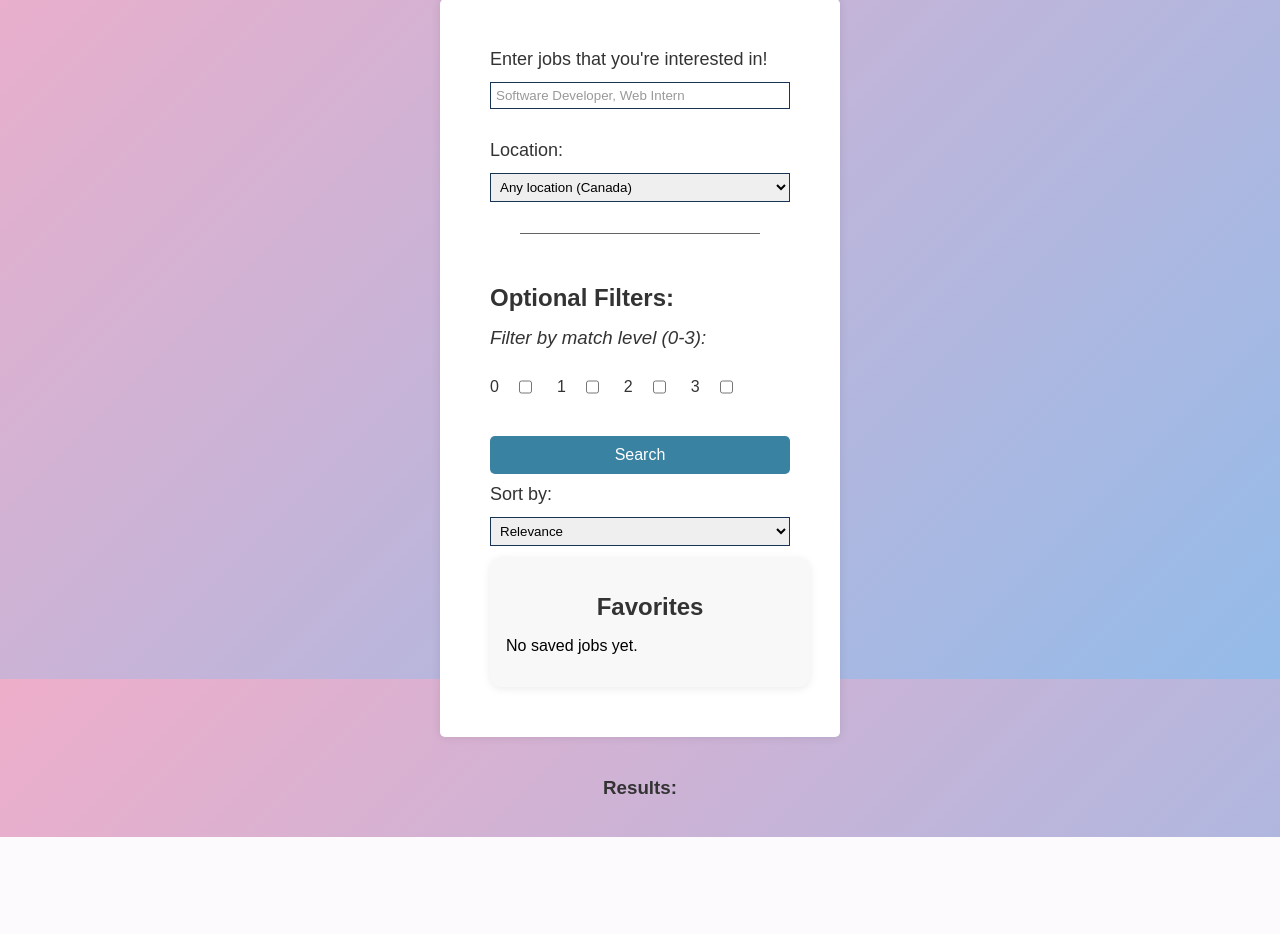
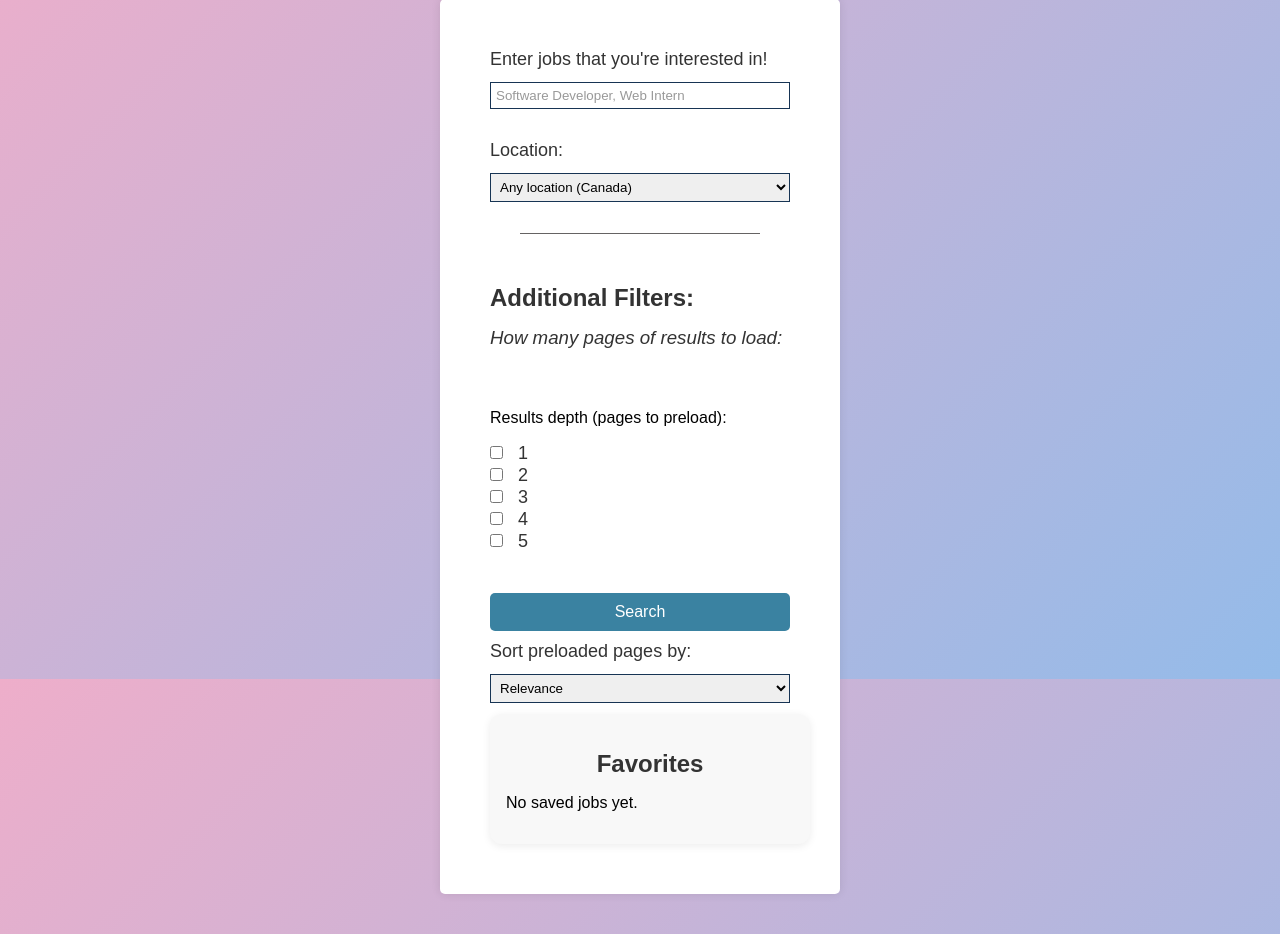
Before and after one commit to M-Valdy/JobHelp, a Flask app: page / in a window 1280 px wide. Shown: the part 121-1055 px from the top of the page. Before the commit the page ends 958 px from the top, so only its background shows below. Run offline with Flask 3, Linux system fonts and the light colour scheme.

Commit message:
load more feature

```diff
--- a/PresentationLayer/static/script.js
+++ b/PresentationLayer/static/script.js
@@ -1,10 +1,15 @@
 console.log("script loaded");
+
+let currentKeyword = "";
+let currentLocation = "";
+let currentPage = 1;
 
 document.addEventListener("DOMContentLoaded", () => {
     const searchBtn = document.getElementById("searchBtn");
     const keywordInput = document.getElementById("keywordInput");
     const locationSelect = document.getElementById("location");
     const resultsDiv = document.getElementById("results");
+    const loadMoreBtn = document.getElementById("loadMoreBtn");
 
     if (!searchBtn || !keywordInput || !locationSelect || !resultsDiv) {
         console.error("Missing required HTML elements.");
@@ -19,10 +24,20 @@ document.addEventListener("DOMContentLoaded", () => {
         }
     });
 
+    if (loadMoreBtn) {
+        loadMoreBtn.addEventListener("click", loadMoreJobs);
+    }
+
     async function searchJobs() {
         const keyword = keywordInput.value.trim();
         const selectedLocation = locationSelect.value;
         const sortOption = document.getElementById("sortOption").value;
+        let pageCount = 1; // default
+
+        const selectedBox = document.querySelector('input[name="pageCount"]:checked');
+        if (selectedBox) {
+            pageCount = parseInt(selectedBox.value, 10);
+        }
 
         if (!keyword) {
             resultsDiv.hidden = false;
@@ -34,12 +49,15 @@ document.addEventListener("DOMContentLoaded", () => {
         resultsDiv.innerHTML = "<p>Searching...</p>";
 
         try {
+            let allJobs = [];
+            let lastResponse = null;
+
+            for (let page = 1; page <= pageCount; page++) {
                 const response = await fetch(
-            `/api/jobs?keyword=${encodeURIComponent(keyword)}&location=${encodeURIComponent(selectedLocation)}`
+                    `/api/jobs?keyword=${encodeURIComponent(keyword)}&location=${encodeURIComponent(selectedLocation)}&page=${page}`
                 );
 
                 const data = await response.json();
-        console.log("Returned data:", data);
 
                 if (!response.ok) {
                     resultsDiv.innerHTML = `<p>Error: ${data.error || "Unknown error"}</p>`;
@@ -47,91 +65,66 @@ document.addEventListener("DOMContentLoaded", () => {
                 }
 
                 if (!data.data || data.data.length === 0) {
+                    break;
+                }
+
+                allJobs = allJobs.concat(data.data);
+                lastResponse = data;
+
+                if (!data.has_more) {
+                    break;
+                }
+            }
+
+            if (allJobs.length === 0) {
                 resultsDiv.innerHTML = "<p>No jobs found.</p>";
                 return;
             }
 
-        let jobs = data.data;
-
-        // relevance sort
+            // sort after all pages are collected
             if (sortOption === "relevance") {
                 const keywords = keyword.toLowerCase().split(/\s+/);
 
-            jobs.sort((a, b) => {
+                allJobs.sort((a, b) => {
                     function score(job) {
-                    const text = (
-                        (job.title || "") +
-                        " " +
-                        (job.company?.name || "") +
-                        " " +
-                        (job.location || "")
-                    ).toLowerCase();
+                        let count = 0;
+                        const title = (job.title || "").toLowerCase();
+                        const company = (job.company?.name || "").toLowerCase();
+                        const location = (job.location || "").toLowerCase();
 
-                    let count = 0;
                         keywords.forEach(word => {
-                        if (text.includes(word)) count++;
+                            if (title.includes(word)) count += 3;
+                            if (company.includes(word)) count += 1;
+                            if (location.includes(word)) count += 1;
                         });
 
                         return count;
                     }
 
-                return score(b) - score(a); // descending
+                    return score(b) - score(a);
                 });
             }
-        // newest sort
+
             if (sortOption === "newest") {
-            jobs.sort((a, b) => {
-                const dateA = new Date(a.date_posted || a.created_at || 0);
-                const dateB = new Date(b.date_posted || b.created_at || 0);
-
-                return dateB - dateA; // newest first
+                allJobs.sort((a, b) => {
+                    const dateA = new Date(a.listed_at || 0);
+                    const dateB = new Date(b.listed_at || 0);
+                    return dateB - dateA;
                 });
             }
 
             resultsDiv.innerHTML = "";
+            renderJobs(allJobs);
 
-        jobs.forEach(job => {
-            const companyName = job.company?.name || "Unknown";
-            const jobTitle = job.title || "No title";
-            const jobUrl = job.url || "#";
-            const jobLocation = job.location || "No location listed";
-            const companyLogo = job.company?.logo?.[0]?.url || "";
+            // keep track for Load More later
+            currentKeyword = keyword;
+            currentLocation = selectedLocation;
+            currentPage = Math.min(pageCount, lastResponse?.page || pageCount);
 
-            const jobId = job.id || `${jobTitle}-${companyName}-${jobLocation}`;
-            const alreadySaved = isFavorite(String(jobId));
-
-            const card = document.createElement("div");
-            card.className = "job-card";
-
-            card.innerHTML = `
-                ${companyLogo ? `<img src="${companyLogo}" alt="${companyName} logo" class="logo">` : ""}
-                <p><strong>${companyName}</strong></p>
-                <p>${jobTitle}</p>
-                <p>${jobLocation}</p>
-                <p><a href="${jobUrl}" target="_blank">Job Listing</a></p>
-                <button class="save-btn" ${alreadySaved ? "disabled" : ""}>
-                ${alreadySaved ? "Saved" : "Save to Favorites"}</button>
-            `;
-
-            // click handler
-            const saveButton = card.querySelector(".save-btn");
-            saveButton.addEventListener("click", function () {
-            addFavorite({
-                id: String(jobId),
-                title: jobTitle,
-                company: companyName,
-                location: jobLocation,
-                url: jobUrl,
-                logo: companyLogo
-            });
-
-                saveButton.textContent = "Saved";
-                saveButton.disabled = true;
-            });
-
-            resultsDiv.appendChild(card);
-            resultsDiv.appendChild(document.createElement("hr"));
-        });
+            const loadMoreBtn = document.getElementById("loadMoreBtn");
+            if (loadMoreBtn) {
+                loadMoreBtn.hidden = !lastResponse?.has_more;
+            }
 
         } catch (error) {
             console.error("Search failed:", error);
@@ -234,3 +227,103 @@ function extractSalary(job) {
     const numbers = matches.map(n => parseInt(n));
     return Math.max(...numbers);
 }
+
+function renderJobs(jobs) {
+    const resultsDiv = document.getElementById("results");
+
+    if (!resultsDiv) {
+        console.error("resultsDiv element not found");
+        return;
+    }
+
+    jobs.forEach(job => {
+        const companyName = job.company?.name || "Unknown";
+        const jobTitle = job.title || "No title";
+        const jobUrl = job.url || "#";
+        const jobLocation = job.location || "No location listed";
+        const companyLogo = job.company?.logo?.[0]?.url || "";
+
+        const jobId = job.id || `${jobTitle}-${companyName}-${jobLocation}`;
+        const alreadySaved = isFavorite(String(jobId));
+
+        const card = document.createElement("div");
+        card.className = "job-card";
+
+        card.innerHTML = `
+            ${companyLogo ? `<img src="${companyLogo}" alt="${companyName} logo" class="logo">` : ""}
+            <p><strong>${companyName}</strong></p>
+            <p>${jobTitle}</p>
+            <p>${jobLocation}</p>
+            <p><a href="${jobUrl}" target="_blank">Job Listing</a></p>
+            <button class="save-btn" ${alreadySaved ? "disabled" : ""}>
+                ${alreadySaved ? "Saved" : "Save to Favorites"}
+            </button>
+        `;
+
+        const saveButton = card.querySelector(".save-btn");
+        saveButton.addEventListener("click", function () {
+            addFavorite({
+                id: String(jobId),
+                title: jobTitle,
+                company: companyName,
+                location: jobLocation,
+                url: jobUrl,
+                logo: companyLogo
+            });
+
+            saveButton.textContent = "Saved";
+            saveButton.disabled = true;
+        });
+
+        resultsDiv.appendChild(card);
+        resultsDiv.appendChild(document.createElement("hr"));
+    });
+}
+
+async function loadMoreJobs() {
+    const loadMoreBtn = document.getElementById("loadMoreBtn");
+
+    loadMoreBtn.disabled = true;
+    loadMoreBtn.textContent = "Loading...";
+
+    try {
+        const nextPage = currentPage + 1;
+
+        const response = await fetch(
+            `/api/jobs?keyword=${encodeURIComponent(currentKeyword)}&location=${encodeURIComponent(currentLocation)}&page=${nextPage}`
+        );
+
+        const data = await response.json();
+        console.log("More jobs:", data);
+
+        if (!response.ok) {
+            return;
+        }
+
+        if (!data.data || data.data.length === 0) {
+            loadMoreBtn.hidden = true;
+            return;
+        }
+
+        renderJobs(data.data);
+        currentPage = nextPage;
+
+        loadMoreBtn.hidden = !data.has_more;
+
+    } catch (error) {
+        console.error("Load more failed:", error);
+    } finally {
+        loadMoreBtn.disabled = false;
+        loadMoreBtn.textContent = "Load More";
+    }
+}
+
+document.querySelectorAll('input[name="pageCount"]').forEach(box => {
+    box.addEventListener("change", function () {
+        if (this.checked) {
+            document.querySelectorAll('input[name="pageCount"]').forEach(b => {
+                if (b !== this) b.checked = false;
+            });
+        }
+    });
+});
--- a/PresentationLayer/static/style.css
+++ b/PresentationLayer/static/style.css
@@ -305,3 +305,17 @@ h3 {
     background: #aaa;
     cursor: not-allowed;
 }
+
+.filter-section {
+    margin-top: 15px;
+}
+
+.page-option {
+    margin-right: 10px;
+    font-weight: 500;
+    cursor: pointer;
+}
+
+.page-option input {
+    margin-right: 5px;
+}
--- a/PresentationLayer/templates/index.html
+++ b/PresentationLayer/templates/index.html
@@ -32,22 +32,35 @@
 
         <hr>
 
-        <h2>Optional Filters:</h2>
-        <h3>Filter by match level (0-3):</h3>
-        <div class="checkbox-group">
-          <label for="match0" name="match0">0</label>
-          <input type="checkbox" id="match0" name="match0" value="0">
-          <label for="match1" name="match1">1</label>
-          <input type="checkbox" id="match1" name="match1" value="1">
-          <label for="match2" name="match2">2</label>
-          <input type="checkbox" id="match2" name="match2" value="2">
-          <label for="match3" name="match3">3</label>
-          <input type="checkbox" id="match3" name="match3" value="3">
+        <h2>Additional Filters:</h2>
+        <h3>How many pages of results to load:</h3>
+        <div class="filter-section">
+          <p>Results depth (pages to preload):</p>
+
+          <label class="page-option">
+            <input type="checkbox" name="pageCount" value="1"> 1
+          </label>
+
+          <label class="page-option">
+            <input type="checkbox" name="pageCount" value="2"> 2
+          </label>
+
+          <label class="page-option">
+            <input type="checkbox" name="pageCount" value="3"> 3
+          </label>
+
+          <label class="page-option">
+            <input type="checkbox" name="pageCount" value="4"> 4
+          </label>
+
+          <label class="page-option">
+            <input type="checkbox" name="pageCount" value="5"> 5
+          </label>
         </div>
 
         <button id="searchBtn">Search</button>
 
-        <label for="sortOption">Sort by:</label>
+        <label for="sortOption">Sort preloaded pages by:</label>
         <select id="sortOption">
             <option value="relevance">Relevance</option>
             <option value="newest">Newest</option>
@@ -62,6 +75,9 @@
     <h3>Results:</h3>
     <div id="results" role="tab" aria-selected="false" hidden>
     </div>
+
+    <button id="loadMoreBtn" hidden>Load More</button>
+
     <script src="../static/script.js"></script>
   </body>
 </html>
```
Also changed, not shown: LogicLayer/test.py (+4 -3 lines). Lines whose indentation alone changed are shown as unchanged.
